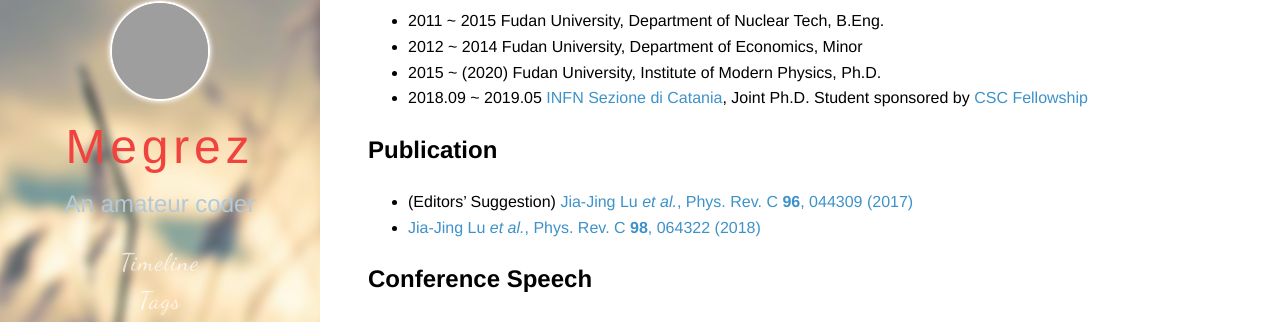
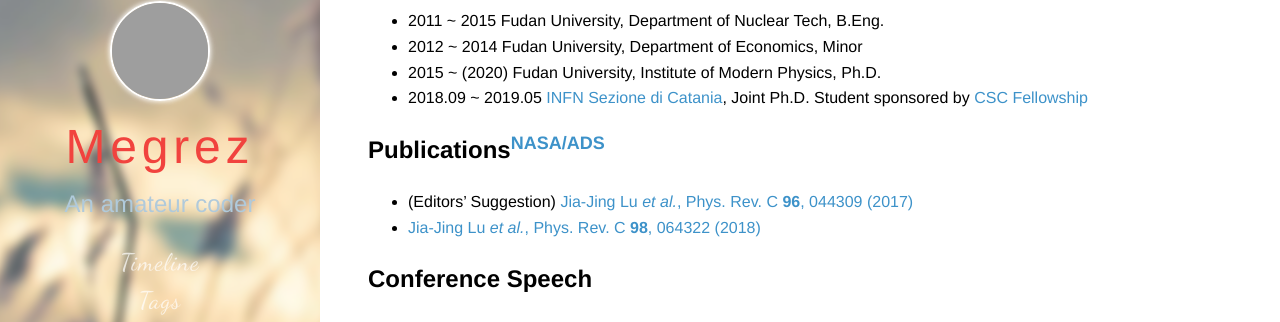
Before and after one commit to lujiajing1126/lujiajing1126.github.com, a Jekyll site: the page built from resume.md, in a window 1280 px wide and 900 px high, scrolled down 330 px, cut to the strip 127-449 px from the top of the window. Built offline with Jekyll 4.4.1, drawn with Linux system fonts in a browser that asks for light colours; some web fonts are replaced; comment, search, counter and statistics services are not loaded; grey boxes are pictures that could not be loaded.

Commit message:
Add NASA/ADS

```diff
--- a/resume.md
+++ b/resume.md
@@ -29,7 +29,7 @@ Scopus: [Lu, Jiajing](https://www.scopus.com/authid/detail.uri?authorId=57196025
  - 2015 ~ (2020) Fudan University, Institute of Modern Physics, Ph.D.
  - 2018.09 ~ 2019.05 [INFN Sezione di Catania](http://www.ct.infn.it/), Joint Ph.D. Student sponsored by [CSC Fellowship](http://www.csc.edu.cn/)
 
-## Publication
+## Publications<sup>[NASA/ADS](https://ui.adsabs.harvard.edu/public-libraries/nNEKWmqEROSde1Gf4tww2Q)</sup>
 
  - (Editors' Suggestion) [Jia-Jing Lu _et al._, Phys. Rev. C **96**, 044309 (2017)](https://doi.org/10.1103/PhysRevC.96.044309)
  - [Jia-Jing Lu _et al._, Phys. Rev. C **98**, 064322 (2018)](https://doi.org/10.1103/PhysRevC.98.064322)
```
